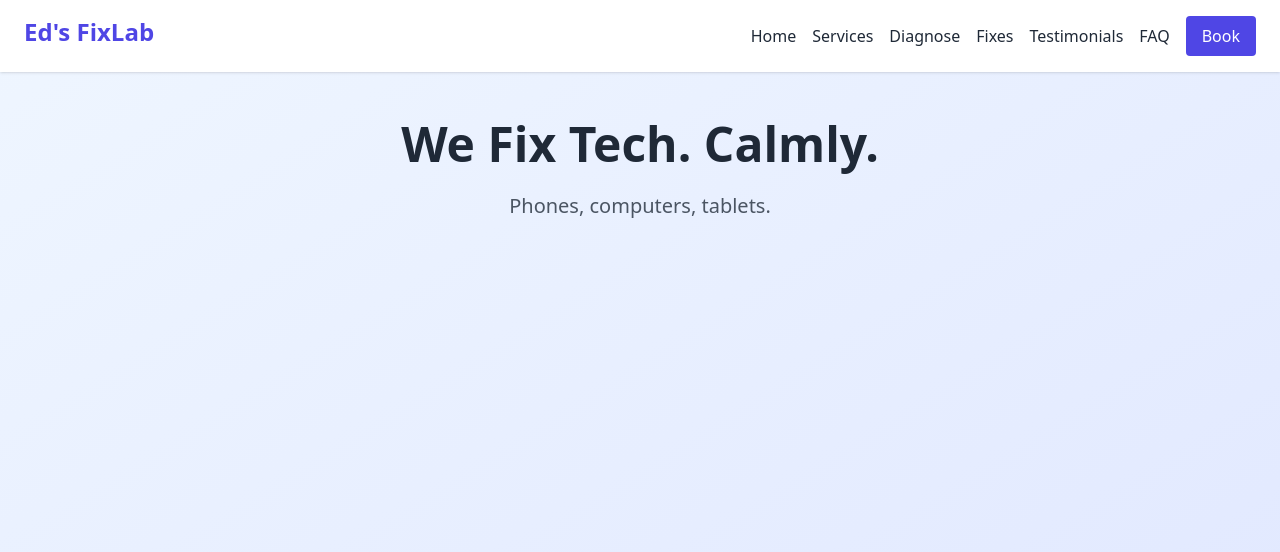
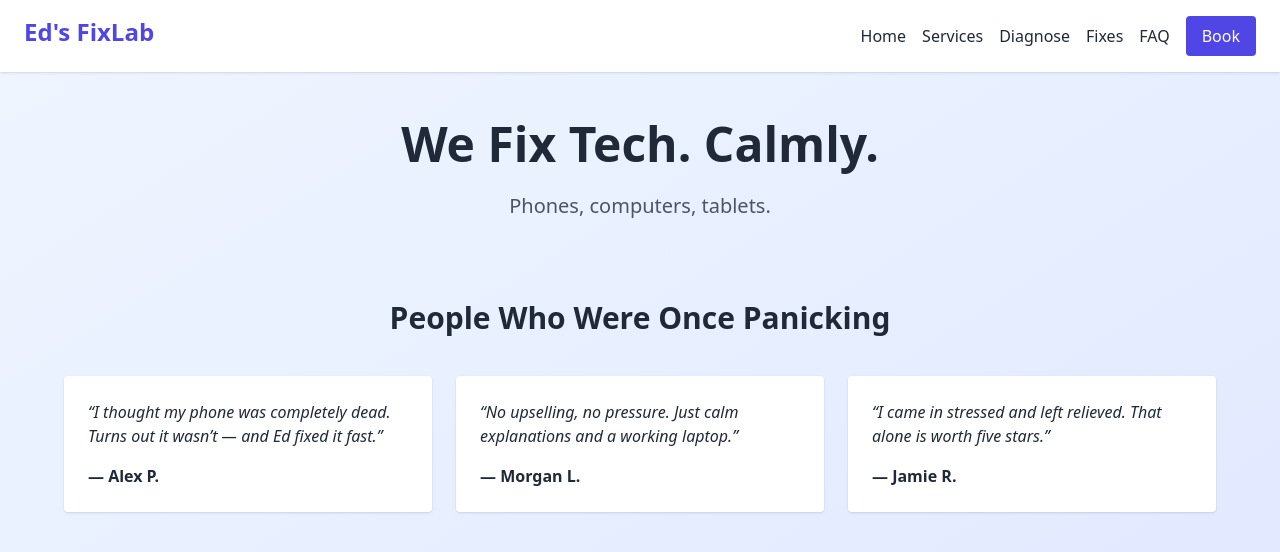
Before and after one commit to ErdTheTurd/ED-s-FixLab, a plain HTML site: page index.html in a window 1280 px wide. Drawn offline with nearby package versions, Linux system fonts and the light colour scheme.

Commit message:
Refactor testimonials section in index.html
Removed testimonials section and added new testimonials at the bottom of the page.

```diff
--- a/index.html
+++ b/index.html
@@ -20,7 +20,6 @@
       <button type="button" onclick="showSection('services')">Services</button>
       <button type="button" onclick="showSection('diagnose')">Diagnose</button>
       <button type="button" onclick="showSection('fixes')">Fixes</button>
-      <button type="button" onclick="showSection('testimonials')">Testimonials</button>
       <button type="button" onclick="showSection('faq')">FAQ</button>
       <button type="button" onclick="showSection('book')" class="bg-indigo-600 text-white px-4 py-2 rounded">Book</button>
     </div>
@@ -57,27 +56,6 @@
   <h2 class="text-4xl font-bold text-center">Simple Fixes</h2>
 </section>
 
-<section id="testimonials" class="section hidden">
-  <h2 class="text-4xl font-bold text-center mb-10">What People Say</h2>
-
-  <div class="grid md:grid-cols-3 gap-6 max-w-5xl mx-auto">
-    <div class="bg-white p-6 rounded shadow">
-      <p class="italic mb-4">“Explained everything, fixed my phone same day, and didn’t upsell me once.”</p>
-      <p class="font-bold">— Sarah M.</p>
-    </div>
-
-    <div class="bg-white p-6 rounded shadow">
-      <p class="italic mb-4">“My laptop wouldn’t turn on. Turned out it was something simple. Honest and fast.”</p>
-      <p class="font-bold">— James R.</p>
-    </div>
-
-    <div class="bg-white p-6 rounded shadow">
-      <p class="italic mb-4">“Calm, clear, no tech jargon. Exactly what I needed.”</p>
-      <p class="font-bold">— Elena T.</p>
-    </div>
-  </div>
-</section>
-
 <section id="faq" class="section hidden">
   <h2 class="text-4xl font-bold text-center">FAQ</h2>
 </section>
@@ -91,6 +69,34 @@
     <textarea name="message" required placeholder="Describe the issue" class="w-full border p-3 rounded"></textarea>
     <button type="submit" class="w-full bg-indigo-600 text-white py-3 rounded">Request Appointment</button>
   </form>
+</section>
+
+<!-- TESTIMONIALS (always visible at bottom) -->
+<section class="max-w-6xl mx-auto mt-24">
+  <h2 class="text-3xl font-bold text-center mb-10">People Who Were Once Panicking</h2>
+
+  <div class="grid md:grid-cols-3 gap-6">
+    <div class="bg-white p-6 rounded shadow">
+      <p class="italic mb-4">
+        “I thought my phone was completely dead. Turns out it wasn’t — and Ed fixed it fast.”
+      </p>
+      <p class="font-bold">— Alex P.</p>
+    </div>
+
+    <div class="bg-white p-6 rounded shadow">
+      <p class="italic mb-4">
+        “No upselling, no pressure. Just calm explanations and a working laptop.”
+      </p>
+      <p class="font-bold">— Morgan L.</p>
+    </div>
+
+    <div class="bg-white p-6 rounded shadow">
+      <p class="italic mb-4">
+        “I came in stressed and left relieved. That alone is worth five stars.”
+      </p>
+      <p class="font-bold">— Jamie R.</p>
+    </div>
+  </div>
 </section>
 
 </main>
```
